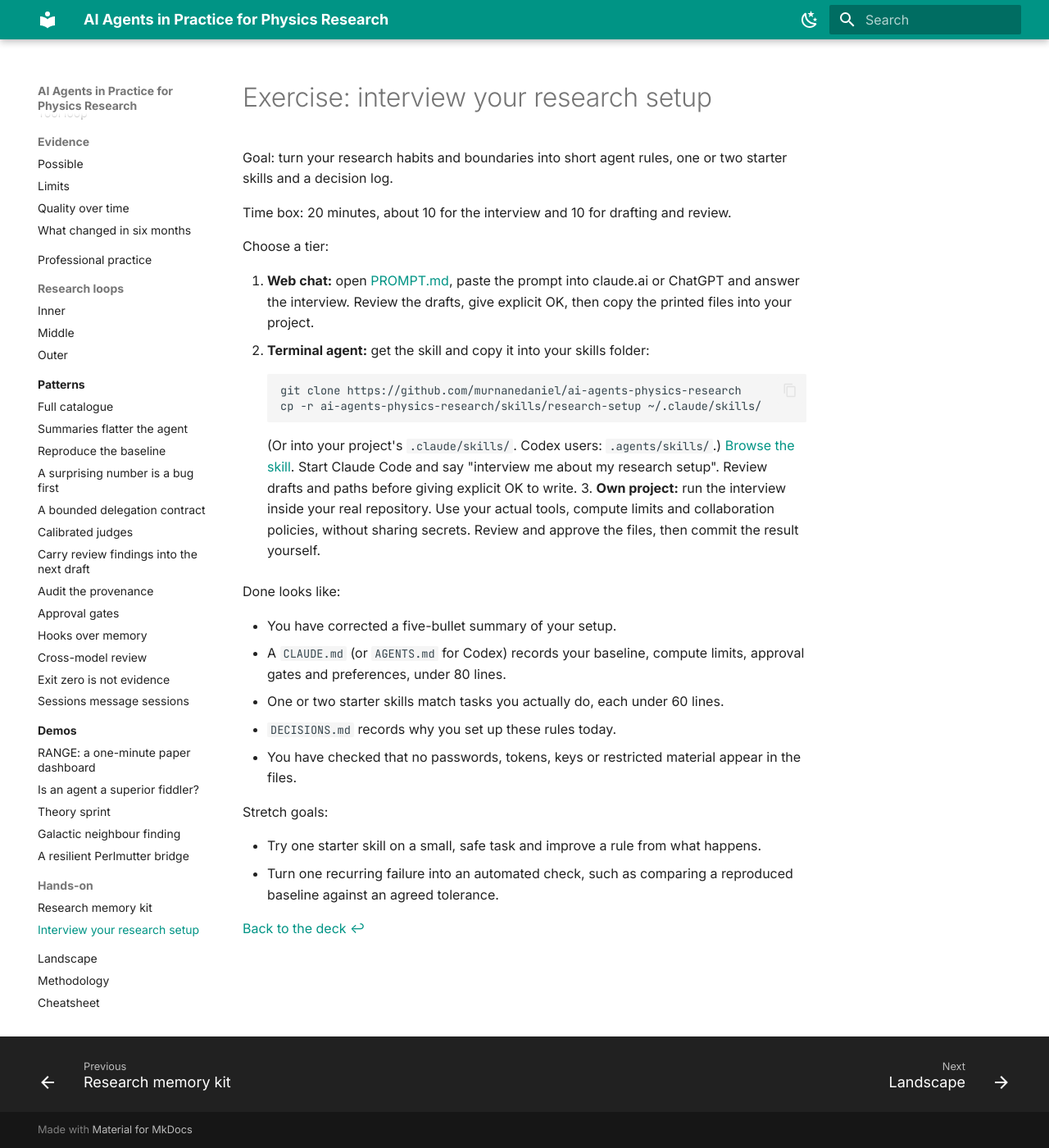
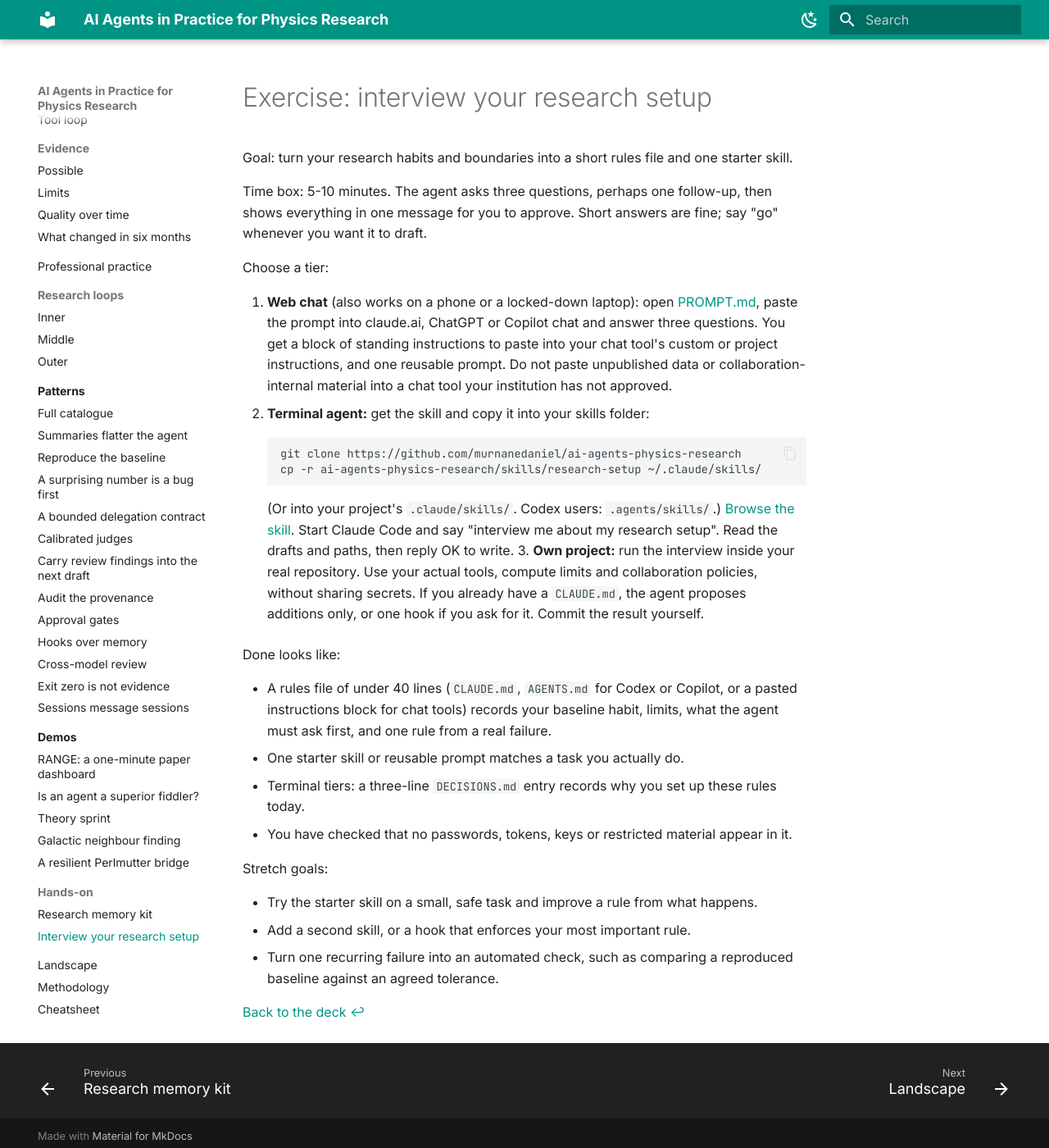
Before and after one commit to murnanedaniel/ai-agents-physics-research, an MkDocs documentation site: the page built from docs/exercises/setup-interview.md, in a window 1280 px wide and 1400 px high. Shown: the whole window at 82% size. Built offline with MkDocs 1.6.1 and Material for MkDocs 9.7.7, drawn with Linux system fonts in a browser that asks for light colours.

Commit message:
research-setup: fit the hands-on into 5-10 minutes
Simulated interviews with five personas took 18-27 minutes. The flow is
now four agent messages: three fixed opening questions, at most one
follow-up, summary plus drafts shown once, then write and close. Unknowns
get defaults instead of questions, one starter skill is picked rather than
offered as a menu, drafts are never reprinted, and gates that do not apply
(git, scheduler) are dropped. Adds a chat-only output for web and phone
users, an additions-only path for existing rules, and a one-hook option for
experienced users. Rules file under 40 lines, skill under 30.

Co-Authored-By: Claude Opus 5.5 <noreply@anthropic.com>

````diff
--- a/docs/exercises/setup-interview.md
+++ b/docs/exercises/setup-interview.md
@@ -1,12 +1,12 @@
 # Exercise: interview your research setup
 
-Goal: turn your research habits and boundaries into short agent rules, one or two starter skills and a decision log.
+Goal: turn your research habits and boundaries into a short rules file and one starter skill.
 
-Time box: 20 minutes, about 10 for the interview and 10 for drafting and review.
+Time box: 5-10 minutes. The agent asks three questions, perhaps one follow-up, then shows everything in one message for you to approve. Short answers are fine; say "go" whenever you want it to draft.
 
 Choose a tier:
 
-1. **Web chat:** open [PROMPT.md](https://github.com/murnanedaniel/ai-agents-physics-research/blob/main/skills/research-setup/PROMPT.md), paste the prompt into claude.ai or ChatGPT and answer the interview. Review the drafts, give explicit OK, then copy the printed files into your project.
+1. **Web chat** (also works on a phone or a locked-down laptop): open [PROMPT.md](https://github.com/murnanedaniel/ai-agents-physics-research/blob/main/skills/research-setup/PROMPT.md), paste the prompt into claude.ai, ChatGPT or Copilot chat and answer three questions. You get a block of standing instructions to paste into your chat tool's custom or project instructions, and one reusable prompt. Do not paste unpublished data or collaboration-internal material into a chat tool your institution has not approved.
 2. **Terminal agent:** get the skill and copy it into your skills folder:
 
     ```bash
@@ -14,20 +14,20 @@ Choose a tier:
     cp -r ai-agents-physics-research/skills/research-setup ~/.claude/skills/
     ```
 
-    (Or into your project's `.claude/skills/`. Codex users: `.agents/skills/`.) [Browse the skill](https://github.com/murnanedaniel/ai-agents-physics-research/blob/main/skills/research-setup/SKILL.md). Start Claude Code and say "interview me about my research setup". Review drafts and paths before giving explicit OK to write.
-3. **Own project:** run the interview inside your real repository. Use your actual tools, compute limits and collaboration policies, without sharing secrets. Review and approve the files, then commit the result yourself.
+    (Or into your project's `.claude/skills/`. Codex users: `.agents/skills/`.) [Browse the skill](https://github.com/murnanedaniel/ai-agents-physics-research/blob/main/skills/research-setup/SKILL.md). Start Claude Code and say "interview me about my research setup". Read the drafts and paths, then reply OK to write.
+3. **Own project:** run the interview inside your real repository. Use your actual tools, compute limits and collaboration policies, without sharing secrets. If you already have a `CLAUDE.md`, the agent proposes additions only, or one hook if you ask for it. Commit the result yourself.
 
 Done looks like:
 
-- You have corrected a five-bullet summary of your setup.
-- A `CLAUDE.md` (or `AGENTS.md` for Codex) records your baseline, compute limits, approval gates and preferences, under 80 lines.
-- One or two starter skills match tasks you actually do, each under 60 lines.
-- `DECISIONS.md` records why you set up these rules today.
-- You have checked that no passwords, tokens, keys or restricted material appear in the files.
+- A rules file of under 40 lines (`CLAUDE.md`, `AGENTS.md` for Codex or Copilot, or a pasted instructions block for chat tools) records your baseline habit, limits, what the agent must ask first, and one rule from a real failure.
+- One starter skill or reusable prompt matches a task you actually do.
+- Terminal tiers: a three-line `DECISIONS.md` entry records why you set up these rules today.
+- You have checked that no passwords, tokens, keys or restricted material appear in it.
 
 Stretch goals:
 
-- Try one starter skill on a small, safe task and improve a rule from what happens.
+- Try the starter skill on a small, safe task and improve a rule from what happens.
+- Add a second skill, or a hook that enforces your most important rule.
 - Turn one recurring failure into an automated check, such as comparing a reproduced baseline against an agreed tolerance.
 
 [Back to the deck ↩](../../?scene=outer-intro)
````
Also changed, not shown: skills/research-setup/PROMPT.md (+11 -97 lines), skills/research-setup/SKILL.md (+51 -35 lines), skills/research-setup/templates/skill.template.md (+5 -5 lines), 1 other file.
